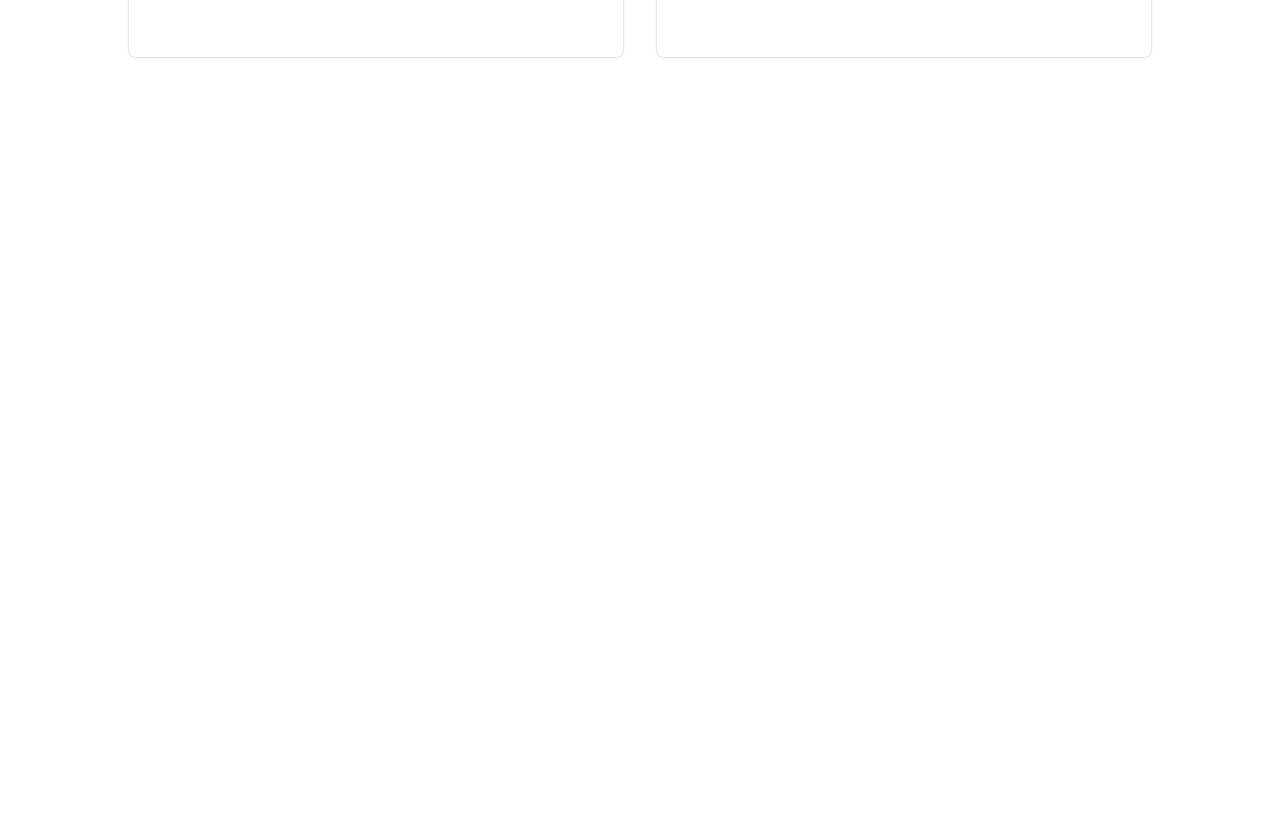
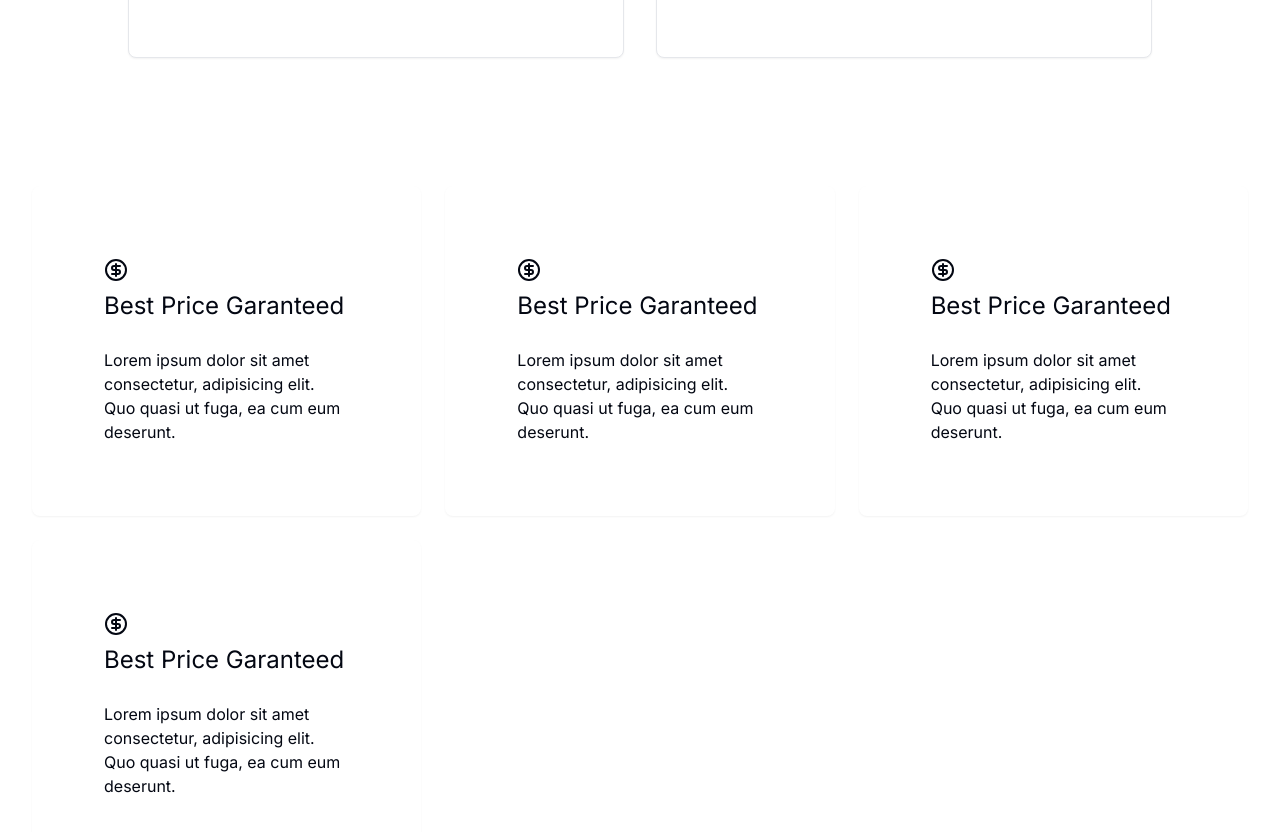
Before and after one commit to GeorgeIonita1/Scooter_Renthal, a Next.js app: page /en in a window 1280 px wide. Shown: the part 1520-2352 px from the top of the page. Before the commit the page ends 1642 px from the top, so only its background shows below. Built offline with nearby package versions, Linux system fonts and the light colour scheme.

Commit message:
BenefitCard component and grid markup

```diff
--- a/app/[locale]/page.tsx
+++ b/app/[locale]/page.tsx
@@ -2,6 +2,7 @@ import { useTranslations } from 'next-intl';
 
 import CardGrid from '@/components/Card/CardGrid';
 import HeroBanner from '@/components/Banner/HeroBanner';
+import BenefitCardGrid from '@/components/BenefitCard/BenefitCardGrid';
 
 export default function Index() {
     const t = useTranslations('Index');
@@ -11,6 +12,7 @@ export default function Index() {
             {/* <h1>{t('title')}</h1> */}
             <HeroBanner />
             <CardGrid />
+            <BenefitCardGrid />
         </main>
     )
 }
--- /dev/null
+++ b/components/BenefitCard/BenefitCard.tsx
@@ -0,0 +1,17 @@
+import { CircleDollarSign } from "lucide-react";
+
+import { Card, CardContent, CardHeader } from "../ui/card";
+
+export default function BenefitCard() {
+    return (
+        <Card className="p-12 border-none">
+            <CardHeader>
+                <CircleDollarSign />
+                <h3>Best Price Garanteed</h3>
+            </CardHeader>
+            <CardContent>
+                <p>Lorem ipsum dolor sit amet consectetur, adipisicing elit. Quo quasi ut fuga, ea cum eum deserunt.</p>
+            </CardContent>
+        </Card>
+    );
+}
--- /dev/null
+++ b/components/BenefitCard/BenefitCardGrid.tsx
@@ -0,0 +1,12 @@
+import BenefitCard from "./BenefitCard";
+
+export default function BenefitCardGrid() {
+    return (
+        <section className="container grid md:grid-cols-2 lg:grid-cols-3 gap-6">
+            <BenefitCard />
+            <BenefitCard />
+            <BenefitCard />
+            <BenefitCard />
+        </section>
+    );
+}
```
